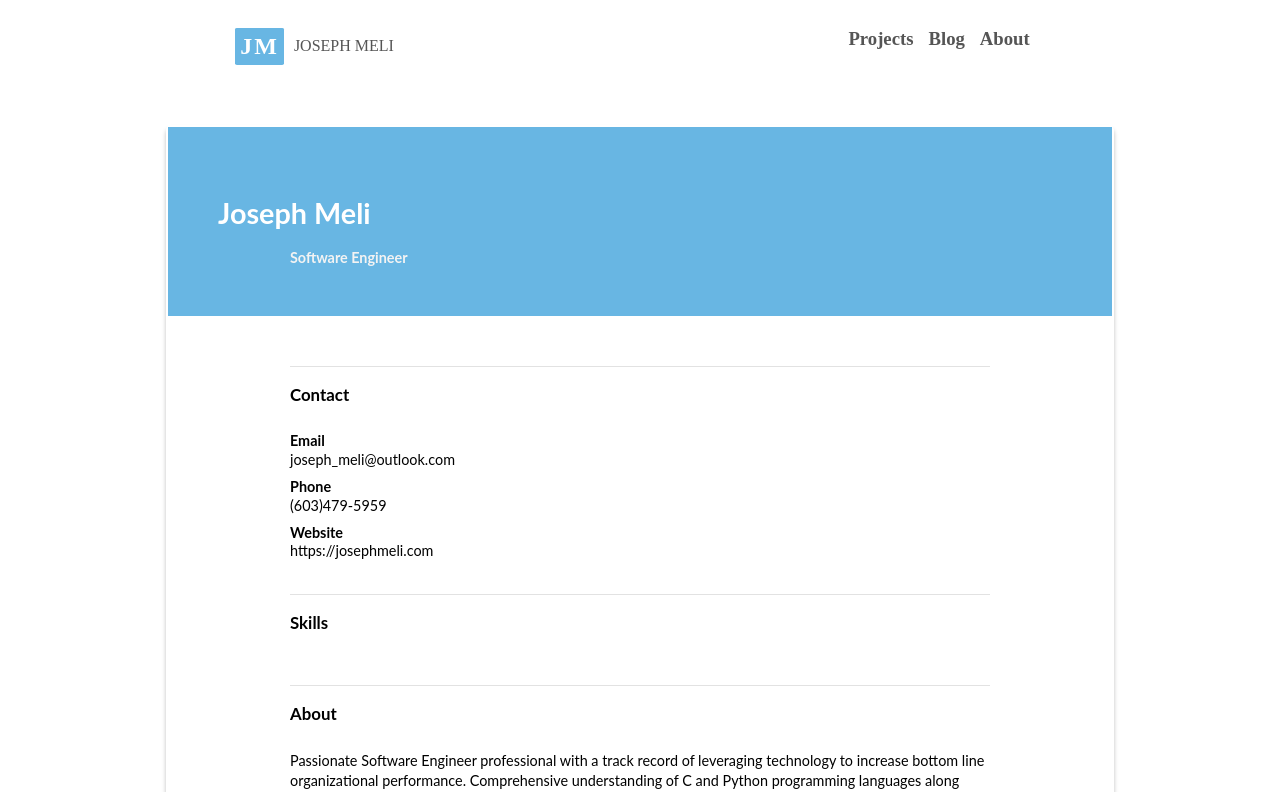
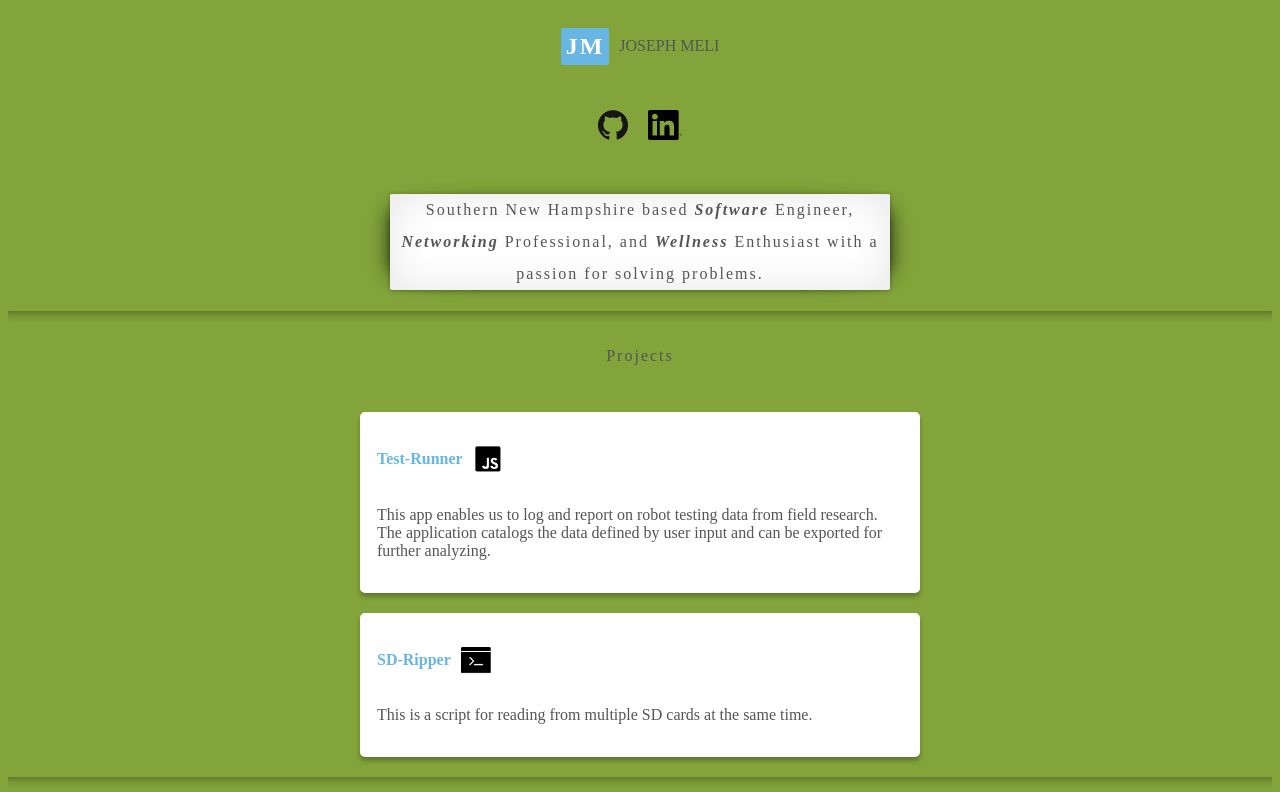
Before and after one commit to JosephMeli/josepmeli.io, a React (Create React App) app: page /About in a window 1280 px wide. Shown: the top 792 px of the page. Built offline with nearby package versions, Linux system fonts and the light colour scheme; what react-animations would draw is missing.

Commit message:
looks ugly but in the middle of redesing

```diff
--- a/public/index.html
+++ b/public/index.html
@@ -1,5 +1,6 @@
 <!DOCTYPE html>
 <html lang="en">
+
 <head>
   <meta charset="utf-8">
   <meta name="viewport" content="width=device-width, initial-scale=1, shrink-to-fit=no">
@@ -12,32 +13,53 @@
   <link rel="shortcut icon" href="%PUBLIC_URL%/favicon.ico">
   <style>
     @import url('https://fonts.googleapis.com/css?family=Roboto+Mono');
+
+    html {
+      background-color: #82a43a;
+    }
+
+ .raised
+{
+    position:relative;
+    -webkit-box-shadow:0 1px 4px rgba(0, 0, 0, 0.3), 0 0 40px rgba(0, 0, 0, 0.1) inset;
+       -moz-box-shadow:0 1px 4px rgba(0, 0, 0, 0.3), 0 0 40px rgba(0, 0, 0, 0.1) inset;
+            box-shadow:0 1px 4px rgba(0, 0, 0, 0.3), 0 0 40px rgba(0, 0, 0, 0.1) inset;
+}
+.raised:before, .raised:after
+{
+    content:"";
+    position:absolute;
+    z-index:-1;
+    -webkit-box-shadow:0 0 20px rgba(0,0,0,0.8);
+    -moz-box-shadow:0 0 20px rgba(0,0,0,0.8);
+    box-shadow:0 0 20px rgba(0,0,0,0.8);
+    top:10px;
+    bottom:10px;
+    left:0;
+    right:0;
+    -moz-border-radius:100px / 10px;
+    border-radius:100px / 10px;
+}
+.raised:after
+{
+    right:10px;
+    left:auto;
+    -webkit-transform:skew(8deg) rotate(3deg);
+       -moz-transform:skew(8deg) rotate(3deg);
+        -ms-transform:skew(8deg) rotate(3deg);
+         -o-transform:skew(8deg) rotate(3deg);
+            transform:skew(8deg) rotate(3deg);
+}
   </style>
-    <!--
-      Notice the use of %PUBLIC_URL% in the tags above.
-      It will be replaced with the URL of the `public` folder during the build.
-      Only files inside the `public` folder can be referenced from the HTML.
-
-      Unlike "/favicon.ico" or "favicon.ico", "%PUBLIC_URL%/favicon.ico" will
-      work correctly both with client-side routing and a non-root public URL.
-      Learn how to configure a non-root public URL by running `npm run build`.
-    -->
   <title>JOSEPH MELI</title>
 </head>
+
 <body>
   <noscript>
     You need to enable JavaScript to run this app.
   </noscript>
   <div id="root"></div>
-    <!--
-      This HTML file is a template.
-      If you open it directly in the browser, you will see an empty page.
 
-      You can add webfonts, meta tags, or analytics to this file.
-      The build step will place the bundled scripts into the <body> tag.
+</body>
 
-      To begin the development, run `npm start` or `yarn start`.
-      To create a production bundle, use `npm run build` or `yarn build`.
-    -->
-  </body>
 </html>
--- a/src/components/About.js
+++ b/src/components/About.js
@@ -161,16 +161,6 @@ class About extends React.Component {
                 </Item>
               </SubSectionContent>
             </SectionContent>
-            <SectionContent>
-                <StyledH3>Skills</StyledH3>
-                {resumeData.skills.forEach(function(e){
-                  <Item>{e}</Item>
-                  e.keywords.forEach(function (x){
-                   <Item>{x}</Item>
-                 })
-                })
-              }
-            </SectionContent>
             <Summary>
               <StyledH3>About</StyledH3>
               <StyledDescription>{resumeData.basics.summary}</StyledDescription>
--- a/src/components/App.js
+++ b/src/components/App.js
@@ -5,7 +5,7 @@ import Home from "./Home";
 import Navbar from "./Navbar";
 import About from "./About";
 import Code from "./Code";
-import Blog from "./Blog";
+import Dashboard from "./Dashboard";
 import NotFound from "./NOT_FOUND";
 
 class App extends React.Component {
@@ -17,7 +17,7 @@ class App extends React.Component {
           <Switch>
             <Route exact path="/" component={Home} />
             <Route path="/Code" component={Code} />
-            <Route path="/Blog" component={Blog} />
+            <Route path="/Dashboard" component={Dashboard} />
             <Route path="/About" component={About} />
             <Route path="*" component={NotFound} />
           </Switch>
--- a/src/components/Blog.js
+++ /dev/null
@@ -1,29 +0,0 @@
-import React from "react";
-import styled from "styled-components";
-
-
-const StyledView = styled.div`
-  background-color: white;
-  margin: auto;
-  margin-top: 40px;
-  width: 65%;
-  max-width: 600px;
-  border-radius: 1%;
-  border: none;
-  animation: 0.5s forwards;
-  @media (max-width: 700px) {
-    width: 75%;
-  }
-`;
-
-
-class Code extends React.Component {
-  render() {
-    return (
-      <StyledView>
-        <h1> Blog</h1>
-      </StyledView>
-    );
-  }
-}
-export default Code;
--- a/src/components/Code.js
+++ b/src/components/Code.js
@@ -5,7 +5,7 @@ import JavaScript_logo from "../assets/js_logo.png";
 import Shell_logo from "../assets/shell_logo.png";
 
 const StyledView = styled.div`
-  background-color: white;
+
   margin: auto;
   margin-top: 40px;
   width: 65%;
@@ -19,6 +19,7 @@ const StyledView = styled.div`
 `;
 
 const StyledCard = styled.div`
+background:white;
   display: flex;
   flex-wrap: wrap;
   align-items: center;
@@ -26,13 +27,12 @@ const StyledCard = styled.div`
   height: 150;
   margin: 20px;
   padding: 15px;
-  background: #ffffff;
   opacity: 1;
   border-radius: 5px;
   border: 2px solid #ffffff;
   box-shadow: 0px 4px 4px rgba(0, 0, 0, 0.25);
   &:hover {
-    transform: scale(1.1);
+    border: 1.5px solid lightblue;
   }
 `;
 const StyledCardTitle = styled.h4`
--- /dev/null
+++ b/src/components/Dashboard.js
@@ -0,0 +1,29 @@
+import React from "react";
+import styled from "styled-components";
+
+
+const StyledView = styled.div`
+  background-color: white;
+  margin: auto;
+  margin-top: 40px;
+  width: 65%;
+  max-width: 600px;
+  border-radius: 1%;
+  border: none;
+  animation: 0.5s forwards;
+  @media (max-width: 700px) {
+    width: 75%;
+  }
+`;
+
+
+class Dashboard extends React.Component {
+  render() {
+    return (
+      <StyledView>
+        <h1> Dashboard</h1>
+      </StyledView>
+    );
+  }
+}
+export default Dashboard;
--- a/src/components/Home.js
+++ b/src/components/Home.js
@@ -3,11 +3,21 @@ import styled, { keyframes } from "styled-components";
 import { fadeIn } from "react-animations";
 
 import Social from "./Social";
+import Code from "./Code";
+import About from "./About";
 
 const fader = keyframes`${fadeIn}`;
 
 const StyledApp = styled.div`
   animation: 2s ${fader};
+
+  background-position: 100% 0;
+`;
+const StyledContainer = styled.div`
+  display: flex;
+  flex-wrap: flex;
+  justify-content: center;
+
 `;
 
 const StyledView = styled.div`
@@ -24,11 +34,11 @@ const StyledView = styled.div`
   }
 `;
 
-const StyledHeader = styled.h1`
+const StyledHeader = styled.h4`
   text-align: center;
   margin-top: 17px;
   color: #555;
-  font-weight: 500;
+  font-weight: 300;
   letter-spacing: 2px;
   line-height: 200%;
   @media (max-width: 700px) {
@@ -40,24 +50,90 @@ const StyledHeader = styled.h1`
   }
 `;
 
+
 const ImportantText = styled.span`
   font-weight: bold;
   font-style: italic;
 `;
+const StyledText = styled.h2`
+  color: White;
+  background-color: #68b6e3;
+  padding: 5px;
+  letter-spacing: 2px;
+  border-radius: 4%;
+  @media (max-width: 700px) {
+    display: none;
+  }
+`;
+const StyledMobileText = styled.h3`
+  color: White;
+  background-color: #68b6e3;
+
+  letter-spacing: 2px;
+  border-radius: 4%;
+  padding:4px;
+
+  width: 100%;
+  @media (min-width: 700px) {
+    display: none;
+  }
+`;
+const StyledMobileMenu = styled.div`
+  @media (min-width: 700px) {
+    display: none;
+  }
+`;
+
+const StyledName = styled.div`
+  padding-left: 10px;
+  color: #555;
+  letter-spacing: 3 px;
+  @media (max-width: 700px) {
+    display: none;
+  }
+`;
+const Div = styled.div`
+  animation: 2s ${fader};
+`;
+
+const Styledhr = styled.hr`
+height: 12px;
+border: 0;
+box-shadow: inset 0 12px 12px -12px rgba(0, 0, 0, 0.5);
+`;
+
 
 class Home extends React.Component {
   render() {
     return (
       <StyledApp>
-        <StyledView>
+
+          <StyledContainer>
+            <div style={{ display: "flex", alignItems: "center" }}>
+                <StyledText>JM</StyledText>
+                <StyledMobileText>Joseph Meli</StyledMobileText>
+              <Div>
+                <StyledName>JOSEPH MELI</StyledName>
+              </Div>
+            </div>
+            <StyledMobileMenu />
+          </StyledContainer>
+          <Social />
+          <StyledView className="raised">
           <StyledHeader>
             Southern New Hampshire based <ImportantText>Software</ImportantText>{" "}
             Engineer, <ImportantText>Networking</ImportantText> Professional,
             and <ImportantText>Wellness</ImportantText> Enthusiast with a
             passion for solving problems.
           </StyledHeader>
+
         </StyledView>
-        <Social />
+
+        <Styledhr />
+        <StyledHeader>Projects</StyledHeader>
+        <Code />
+        <Styledhr />
+        <About />
       </StyledApp>
     );
   }
--- a/src/components/NOT_FOUND.js
+++ b/src/components/NOT_FOUND.js
@@ -27,7 +27,7 @@ export default class NOT_FOUND extends Component {
   render() {
     return (
       <StyledView>
-        <StyledText>404 NOT FOUND </StyledText>
+        <StyledText>404 | NOT FOUND </StyledText>
       </StyledView>
     );
   }
--- a/src/components/Navbar.js
+++ b/src/components/Navbar.js
@@ -14,6 +14,14 @@ const StyledContainer = styled.div`
   display: flex;
   flex-wrap: flex;
   justify-content: space-around;
+  background: rgb(17, 44, 204);
+  background: linear-gradient(
+    351deg,
+    rgba(17, 44, 204, 1) 0%,
+    rgba(0, 112, 163, 1) 100%
+  );
+  margin: 0;
+  padding: 0;
 `;
 const StyledsubContainer = styled.div`
   padding-top: 20px;
@@ -49,14 +57,14 @@ const StyledMobileMenu = styled.div`
 const StyledsubText = styled.h3`
   display: inline;
   padding-right: 15px;
-  color: #555;
+  color:white ;
   &:hover {
     border-bottom: solid 2px #68b6e3;
   }
 `;
 const StyledName = styled.div`
   padding-left: 10px;
-  color: #555;
+  color: white;
   letter-spacing: 3 px;
   @media (max-width: 700px) {
     display: none;
@@ -81,9 +89,7 @@ class Navbar extends Component {
           <NavLink style={{ textDecoration: "none" }} to="/Code">
             <StyledsubText>Projects</StyledsubText>
           </NavLink>
-          <NavLink style={{ textDecoration: "none" }} to="/Blog">
-            <StyledsubText>Blog</StyledsubText>
-          </NavLink>
+
           <NavLink style={{ textDecoration: "none" }} to="/About">
             <StyledsubText>About</StyledsubText>
           </NavLink>
--- a/src/index.js
+++ b/src/index.js
@@ -1,7 +1,7 @@
 import React from 'react';
 import ReactDOM from 'react-dom';
-import App from './components/App';
+import Home from './components/Home';
 import registerServiceWorker from './registerServiceWorker';
 
-ReactDOM.render(<App />, document.getElementById('root'));
+ReactDOM.render(<Home />, document.getElementById('root'));
 registerServiceWorker();
```
Also changed, not shown: 1 other file (tests, documents, lock files or other folders). Lines whose indentation alone changed are shown as unchanged.
